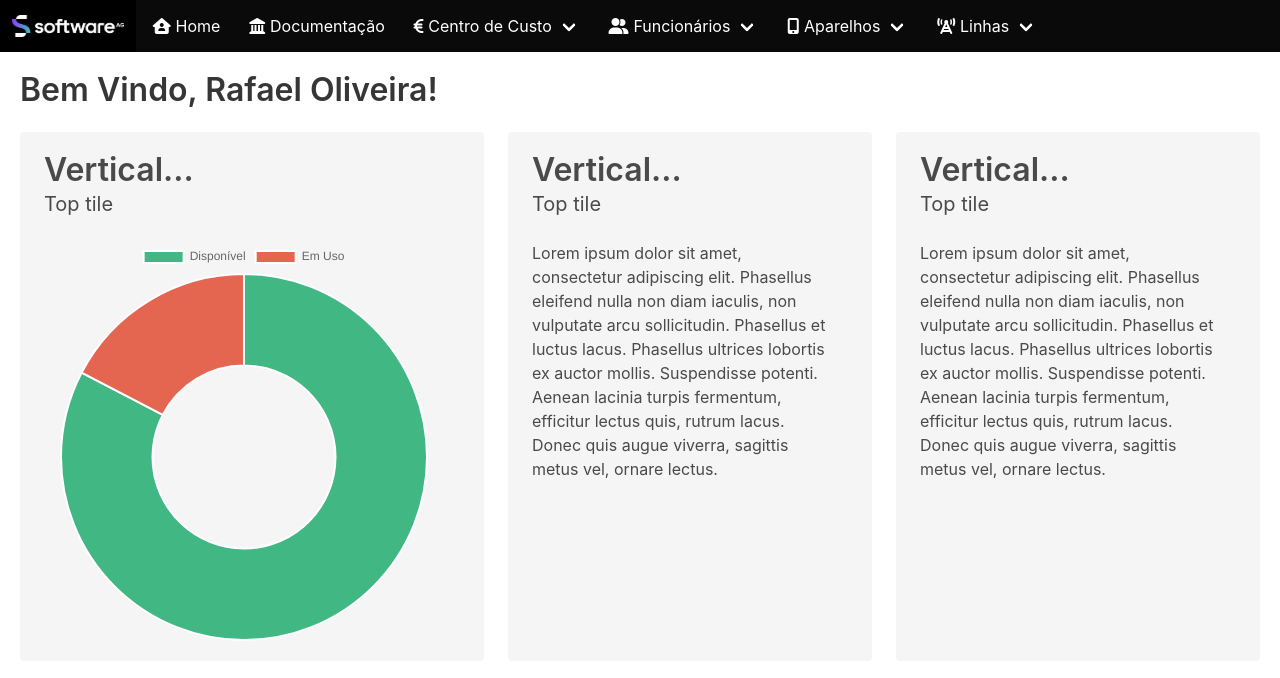
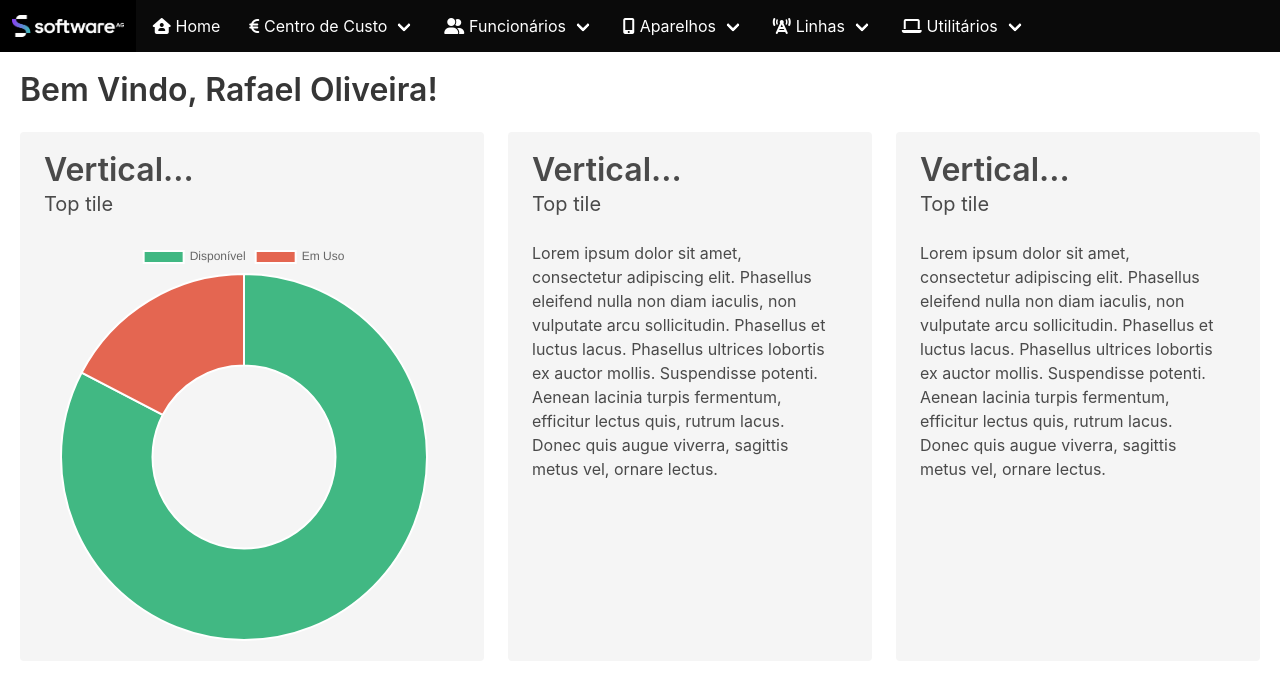
Before and after one commit to rafestevam/sag-controle-celular, a Vue app in the folder sag-front-ctrl-cel/: page / in a window 1280 px wide. Shown: the top 678 px of the page. Built offline with nearby package versions, Linux system fonts and the light colour scheme.

Commit message:
Inclusao do Menu de Utilitarios

```diff
--- a/sag-front-ctrl-cel/src/components/MainNavigation.vue
+++ b/sag-front-ctrl-cel/src/components/MainNavigation.vue
@@ -28,7 +28,7 @@
         <MainNavItem icon="fa-solid fa-house-user" label="Home" :isDropDown="false" route="/"/>
 
         <!-- Documentação -->
-        <MainNavItem icon="fa-solid fa-landmark" label="Documentação" :isDropDown="false" route="/"/>
+        <!-- <MainNavItem icon="fa-solid fa-landmark" label="Documentação" :isDropDown="false" route="/"/> -->
 
         <!-- Modulo: Centros de Custos -->
         <MainNavItem
@@ -70,6 +70,25 @@
             {label: 'Listar Todas', route: '/linhas'}
           ]"/>
 
+        <!-- Modulo: Utilitários -->
+        <MainNavItem
+          label="Utilitários"
+          icon="fa-solid fa-laptop"
+          :isDropDown="true"
+          :dropDownItems="[
+            {label: 'Gerador de Termos', route: '/utilities/termo'},
+            {label: 'Carga em Lote', route: '/utilities/bulk'},
+          ]"
+        />
+
+        <!-- Modulo: Carga de Dados em Lote -->
+        <!-- <MainNavItem
+          label="Carga em Lote"
+          icon="fa-solid fa-truck-ramp-box"
+          :isDropDown="false"
+          route="/bulk"
+        /> -->
+
       </div>
 
       <!-- <div class="navbar-end">
```
